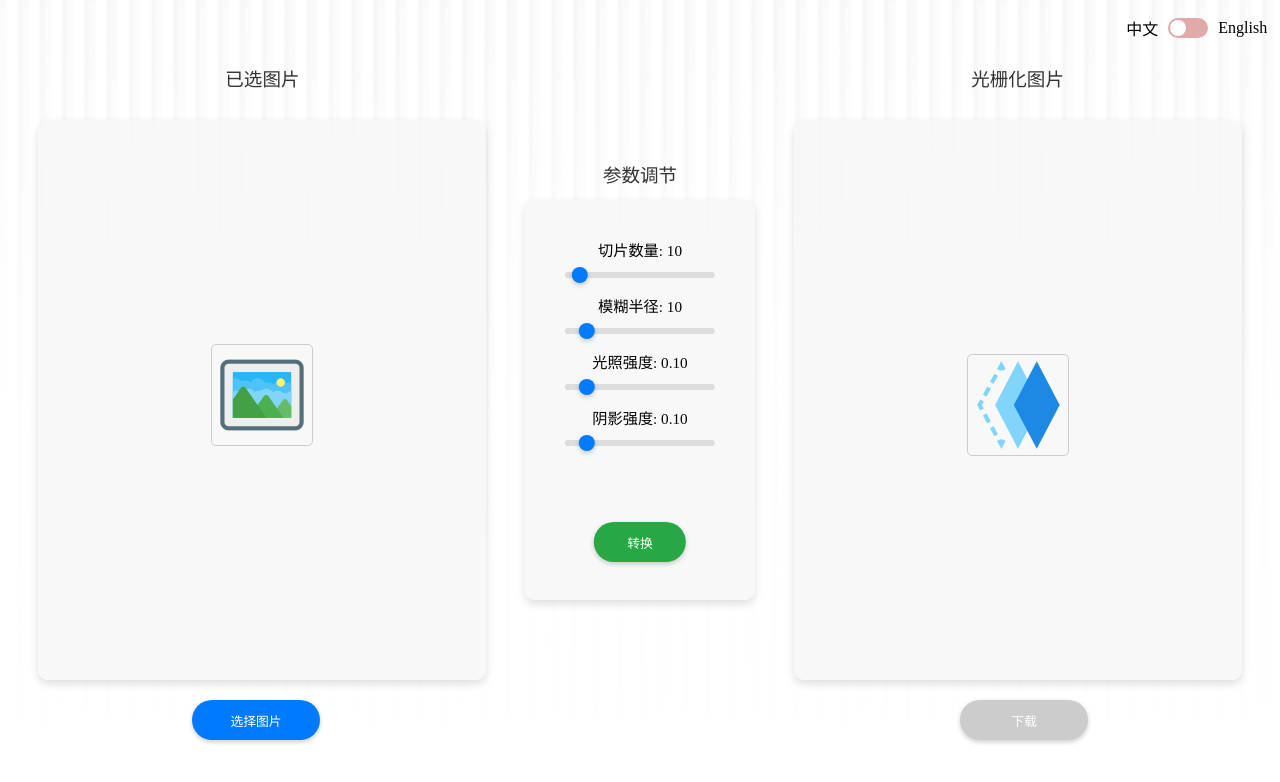
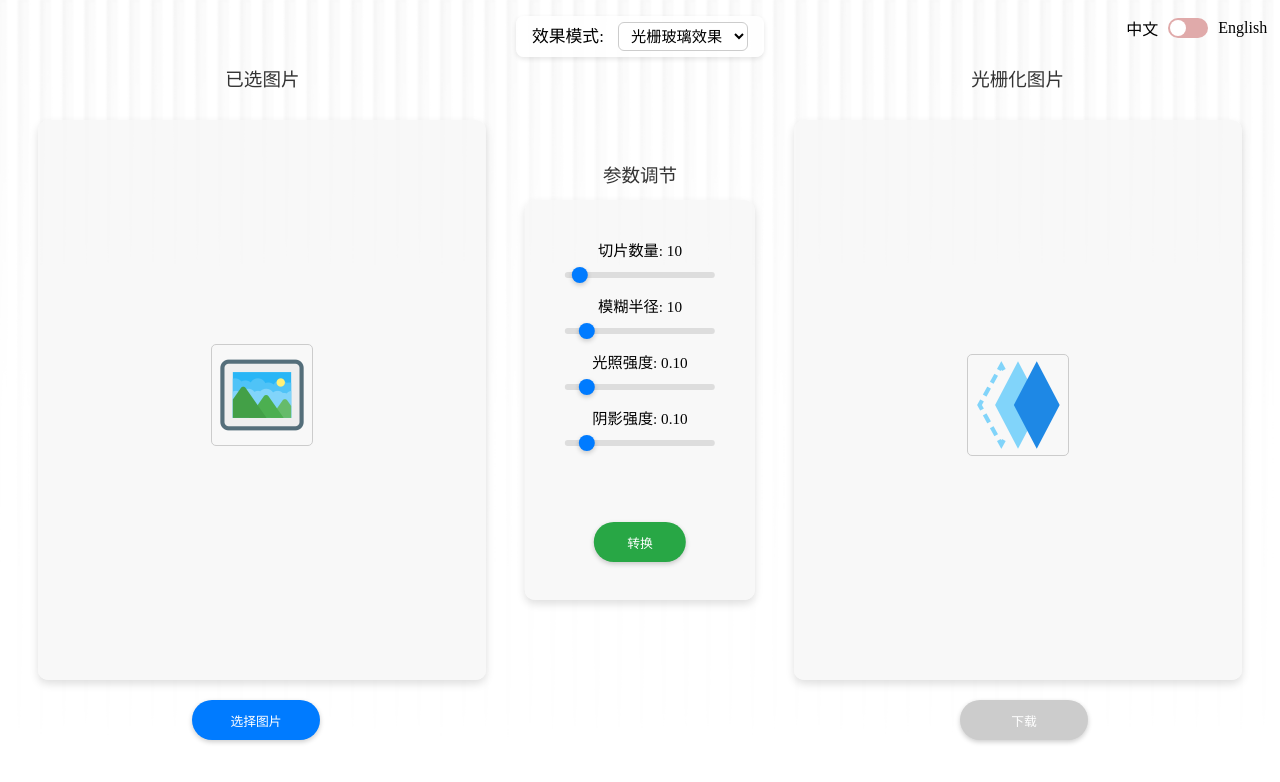
Before and after one commit to KUJIcheng/Vertical-raster-transform, a SvelteKit app: page / in a window 1280 px wide. Shown: the top 782 px of the page. Built offline with nearby package versions, Linux system fonts and the light colour scheme.

Commit message:
new mode added

```diff
--- a/src/components/App.svelte
+++ b/src/components/App.svelte
@@ -5,10 +5,51 @@
     let screenHeight = 0;
     let uploadedImage = null;
     let processedImage = null;
-    let sliceCount = 10;
-    let blurRadius = 10;
-    let highlightIntensity = 0.1;
-    let shadowIntensity = 0.1;
+
+    // 当前选择的模式：raster = 光栅玻璃, rainbow = 虹玻璃
+    let mode = "raster";
+
+    // 每种模式的默认参数
+    const defaultParams = {
+        raster: {
+            sliceCount: 10,
+            blurRadius: 10,
+            highlightIntensity: 0.1,
+            shadowIntensity: 0.1
+        },
+        rainbow: {
+            sliceCount: 20,
+            blurRadius: 10,
+            highlightIntensity: 0.1,
+            shadowIntensity: 0.1,
+            narrowRatioDivisor: 4
+        }
+    };
+
+    // 初始化参数为 raster 模式
+    let sliceCount = defaultParams.raster.sliceCount;
+    let blurRadius = defaultParams.raster.blurRadius;
+    let highlightIntensity = defaultParams.raster.highlightIntensity;
+    let shadowIntensity = defaultParams.raster.shadowIntensity;
+    let narrowRatioDivisor = defaultParams.rainbow.narrowRatioDivisor; // 仅 rainbow 用
+
+    function handleModeChange(event) {
+        mode = event.target.value;
+        const params = defaultParams[mode];
+        sliceCount = params.sliceCount;
+        blurRadius = params.blurRadius;
+        highlightIntensity = params.highlightIntensity;
+        shadowIntensity = params.shadowIntensity;
+        if (mode === "rainbow") {
+            narrowRatioDivisor = params.narrowRatioDivisor;
+        }
+    }
+
+    // let sliceCount = 10;
+    // let blurRadius = 10;
+    // let highlightIntensity = 0.1;
+    // let shadowIntensity = 0.1;
+
     let pyodide = null;
     let pyodideReady = false;
 
@@ -75,7 +116,12 @@
 
         isLoading = true;
 
-        const pythonCode = `
+        const imageData = uploadedImage.split(",")[1];
+
+        let pythonCode = "";
+
+        if (mode === "raster") {
+            pythonCode = `
         from PIL import Image, ImageFilter, ImageDraw
         from io import BytesIO
         import base64
@@ -130,9 +176,144 @@ def raster_blur_effect(data, file_type, slice_count, blur_radius, highlight_inte
             final_image.save(output_buffer, format="PNG")
             return base64.b64encode(output_buffer.getvalue()).decode("utf-8")
 
-result = raster_blur_effect("${uploadedImage.split(",")[1]}", "PNG", ${sliceCount}, ${blurRadius}, ${highlightIntensity}, ${shadowIntensity})
+        result = raster_blur_effect("${imageData}", "PNG", ${sliceCount}, ${blurRadius}, ${highlightIntensity}, ${shadowIntensity})
         result
         `;
+        } else if (mode === "rainbow") {
+            pythonCode = `
+        from PIL import Image, ImageFilter, ImageDraw
+        import base64
+        from io import BytesIO
+
+        def raster_blur_effect3(data_base64, slice_count, blur_radius, highlight_intensity, shadow_intensity, narrow_ratio_divisor):
+            input_image = Image.open(BytesIO(base64.b64decode(data_base64)))
+            width, height = input_image.size
+            total_leaves = 2 * slice_count - 1
+            raw_leaf_width = width / total_leaves
+
+            base_divisor = 6
+            base_multiplier = 8
+            scale_factor = 0.2
+            narrow_sampling_multiplier = base_multiplier + scale_factor * max(0, (narrow_ratio_divisor - base_divisor))
+
+            strips = []
+
+            for i in range(total_leaves):
+                is_wide = (i % 2 == 0)
+                if is_wide:
+                    start_x = int(i * raw_leaf_width)
+                    end_x = int(start_x + raw_leaf_width)
+                else:
+                    center_x = int(i * raw_leaf_width + raw_leaf_width / 2)
+                    half_width = int(raw_leaf_width * narrow_sampling_multiplier / 2)
+                    start_x = max(0, center_x - half_width)
+                    end_x = min(width, center_x + half_width)
+
+                raw_strip = input_image.crop((start_x, 0, end_x, height))
+                applied_blur = blur_radius
+                if applied_blur > 0:
+                    raw_strip = raw_strip.filter(ImageFilter.GaussianBlur(applied_blur))
+
+                if highlight_intensity > 0:
+                    highlight_w = int(raw_strip.width * 0.2)
+                    gradient = Image.new('RGBA', (highlight_w, height), (255, 255, 255, 0))
+                    draw = ImageDraw.Draw(gradient)
+                    for x in range(highlight_w):
+                        alpha = int(255 * highlight_intensity * (1 - x / highlight_w))
+                        draw.line([(x, 0), (x, height)], fill=(255, 255, 255, alpha))
+                    raw_strip.paste(gradient, (0, 0), gradient)
+
+                if shadow_intensity > 0:
+                    shadow_w = int(raw_strip.width * 0.1)
+                    gradient = Image.new('RGBA', (shadow_w, height), (0, 0, 0, 0))
+                    draw = ImageDraw.Draw(gradient)
+                    for x in range(shadow_w):
+                        alpha = int(255 * shadow_intensity * (x / shadow_w))
+                        draw.line([(x, 0), (x, height)], fill=(0, 0, 0, alpha))
+                    raw_strip.paste(gradient, (raw_strip.width - shadow_w, 0), gradient)
+
+                compressed_width = int(raw_strip.width) if is_wide else int(raw_leaf_width / narrow_ratio_divisor)
+                strip = raw_strip.resize((compressed_width, height), Image.Resampling.LANCZOS)
+                strips.append(strip)
+
+            combined_width = sum(s.width for s in strips)
+            combined_image = Image.new('RGB', (combined_width, height))
+            offset = 0
+            for s in strips:
+                combined_image.paste(s, (offset, 0))
+                offset += s.width
+
+            final_image = combined_image.resize((width, height), Image.Resampling.LANCZOS)
+            output_buffer = BytesIO()
+            final_image.save(output_buffer, format="PNG")
+            return base64.b64encode(output_buffer.getvalue()).decode("utf-8")
+
+        result = raster_blur_effect3("${imageData}", ${sliceCount}, ${blurRadius}, ${highlightIntensity}, ${shadowIntensity}, ${narrowRatioDivisor})
+        result
+        `;
+        }
+
+
+
+
+//         const pythonCode = `
+// from PIL import Image, ImageFilter, ImageDraw
+// from io import BytesIO
+// import base64
+
+// def raster_blur_effect(data, file_type, slice_count, blur_radius, highlight_intensity, shadow_intensity):
+//     input_image = Image.open(BytesIO(base64.b64decode(data)))
+//     width, height = input_image.size
+
+//     num_slices = (slice_count + 1) // 2
+//     original_slice_width = int(width / num_slices)
+//     step_width = int(width / (num_slices / 0.5))
+//     compressed_slice_width = int(width / slice_count)
+
+//     slices = []
+//     for i in range(slice_count):
+//         start_x = int(i * step_width)
+//         end_x = min(start_x + original_slice_width, width)
+//         slice_strip = input_image.crop((start_x, 0, end_x, height))
+
+//         if blur_radius > 0:
+//             slice_strip = slice_strip.filter(ImageFilter.GaussianBlur(blur_radius))
+
+//         if highlight_intensity > 0:
+//             highlight_width = int(original_slice_width * 0.2)
+//             gradient = Image.new('RGBA', (highlight_width, height), (255, 255, 255, 0))
+//             gradient_draw = ImageDraw.Draw(gradient)
+//             for x in range(highlight_width):
+//                 alpha = int(255 * highlight_intensity * (1 - x / highlight_width))
+//                 gradient_draw.line([(x, 0), (x, height)], fill=(255, 255, 255, alpha))
+//             slice_strip.paste(gradient, (0, 0), gradient)
+
+//         if shadow_intensity > 0:
+//             shadow_width = int(original_slice_width * 0.1)
+//             gradient = Image.new('RGBA', (shadow_width, height), (0, 0, 0, 0))
+//             gradient_draw = ImageDraw.Draw(gradient)
+//             for x in range(shadow_width):
+//                 alpha = int(255 * shadow_intensity * (x / shadow_width))
+//                 gradient_draw.line([(x, 0), (x, height)], fill=(0, 0, 0, alpha))
+//             slice_strip.paste(gradient, (original_slice_width - shadow_width, 0), gradient)
+
+//         slices.append(slice_strip.resize((compressed_slice_width, height), Image.Resampling.LANCZOS))
+
+//     final_image_width = compressed_slice_width * slice_count
+//     final_image = Image.new('RGB', (final_image_width, height))
+//     x_offset = 0
+//     for strip in slices:
+//         final_image.paste(strip, (x_offset, 0))
+//         x_offset += compressed_slice_width
+
+//     final_image = final_image.resize((width, height), Image.Resampling.LANCZOS)
+//     output_buffer = BytesIO()
+//     final_image.save(output_buffer, format="PNG")
+//     return base64.b64encode(output_buffer.getvalue()).decode("utf-8")
+
+// result = raster_blur_effect("${uploadedImage.split(",")[1]}", "PNG", ${sliceCount}, ${blurRadius}, ${highlightIntensity}, ${shadowIntensity})
+// result
+// `;
 
         try {
             const result = await pyodide.runPythonAsync(pythonCode);
@@ -187,6 +368,16 @@ result
 
 
 <main>
+    <div class="mode-selector">
+        <label>
+            {isEnglish ? "Effect Mode" : "效果模式"}:
+            <select bind:value={mode} on:change={handleModeChange}>
+                <option value="raster">{isEnglish ? "Raster Glass Effect" : "光栅玻璃效果"}</option>
+                <option value="rainbow">{isEnglish ? "Rainbow Glass Effect" : "虹玻璃效果"}</option>
+            </select>
+        </label>
+    </div>
+
     <!-- Left Rectangle -->
     <div class="rectangle left">
         <div class="label">{isEnglish ? "Selected Image" : "已选图片"}</div>
@@ -217,6 +408,11 @@ result
             <label>{isEnglish ? "Shadow" : "阴影强度"}: {shadowIntensity.toFixed(2)}
                 <input type="range" min="0" max="1.0" step="0.01" bind:value={shadowIntensity} />
             </label>
+            {#if mode === "rainbow"}
+                <label>{isEnglish ? "Compression Ratio" : "聚光压缩比"}: {narrowRatioDivisor}
+                    <input type="range" min="2" max="20" bind:value={narrowRatioDivisor} />
+                </label>
+            {/if}
         </div>
         <button class="convert-button" on:click={handleConversion}>{isEnglish ? "Convert" : "转换"}</button>
     </div>
@@ -513,4 +709,30 @@ result
     input:checked + .slider:before {
         transform: translateX(20px);
     }
+
+    .mode-selector {
+        position: absolute;
+        top: 2%;
+        left: 50%;
+        transform: translateX(-50%);
+        display: flex;
+        align-items: center;
+        justify-content: center;
+        font-size: 1.05rem;
+        z-index: 10;
+        background-color: rgba(255, 255, 255, 0.85);
+        padding: 6px 16px;
+        border-radius: 8px;
+        box-shadow: 0 2px 5px rgba(0, 0, 0, 0.1);
+    }
+
+    .mode-selector select {
+        margin-left: 10px;
+        font-size: 0.95rem;
+        padding: 4px 8px;
+        border-radius: 6px;
+        border: 1px solid #ccc;
+        background-color: white;
+    }
+
 </style>
```
Lines whose indentation alone changed are shown as unchanged.
